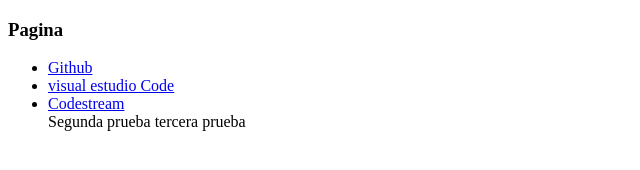
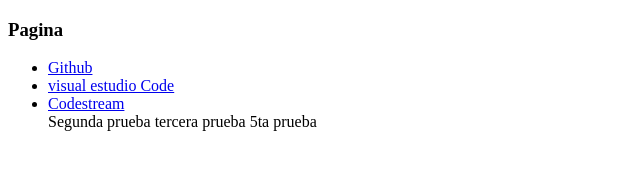
Before and after one commit to Ibiza-campos/Gitcode, a plain HTML site: page index.html in a window 1280 px wide. Shown: the full height of the page, 0-640 px from the left. Drawn offline with Linux system fonts and the light colour scheme.

```diff
--- a/index.html
+++ b/index.html
@@ -44,6 +44,7 @@
 
                 Segunda prueba
                 tercera prueba
+                5ta prueba
 
             </ul>
         </section>
```
